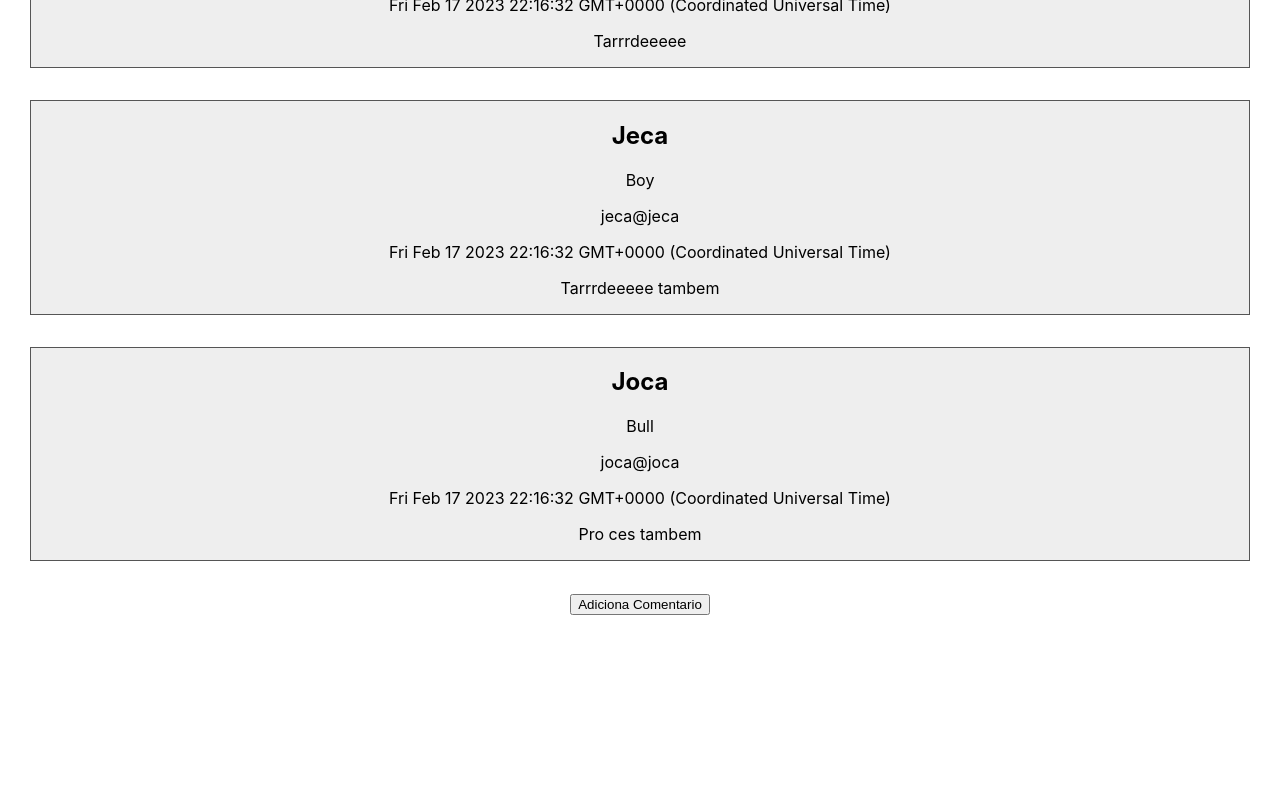
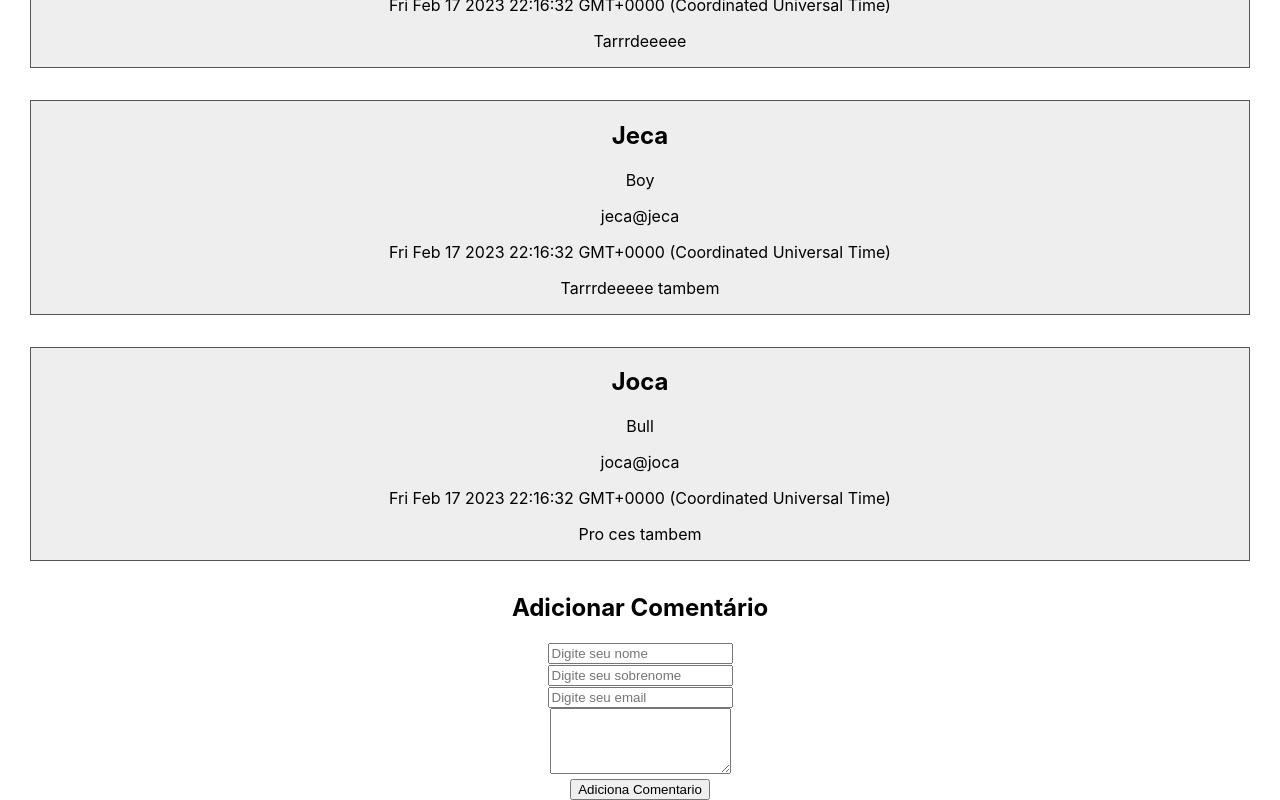
Before and after one commit to SerafimEverton/udemyReact, a React (Create React App) app: page / in a window 1280 px wide. Shown: the part 229-1029 px from the top of the page. Before the commit the page ends 844 px from the top, so only its background shows below. Built offline with nearby package versions, Linux system fonts and the light colour scheme.

Commit message:
Tratamento de Eventos enviando um novo comentario no Form

```diff
--- a/src/App.js
+++ b/src/App.js
@@ -10,39 +10,46 @@
         sobrenome: "Bill",
         email: "juca@juca",
         data: new Date(),
-        mensagem: "Tarrrdeeeee"
+        mensagem: "Tarrrdeeeee",
       },
       {
         nome: "Jeca",
         sobrenome: "Boy",
         email: "jeca@jeca",
         data: new Date(),
-        mensagem: "Tarrrdeeeee tambem"
+        mensagem: "Tarrrdeeeee tambem",
       },
       {
         nome: "Joca",
         sobrenome: "Bull",
         email: "joca@joca",
         data: new Date(),
-        mensagem: "Pro ces tambem"
+        mensagem: "Pro ces tambem",
       },
     ],
+    novoComentario: {
+      nome: "",
+      sobrenome: "",
+      email: "",
+      mensagem: "",
+    },
   };
 
-  adicionaComentario =()=>{
+  adicionarComentario = (evento) => {
+    evento.preventDefault();
 
-    const novoComentario = {
-        nome: 'Maria',
-        sobrenome: 'Luz',
-        email: 'maria@maria',
-        data: new Date(),
-        mensagem: 'Helllloooooo'
-    }
+    const novoComentario = {...this.state.novoComentario, data: new Date()}
 
     this.setState({
-        comentarios: [ ...this.state.comentarios, novoComentario]
-    })
+      comentarios: [...this.state.comentarios, novoComentario],
+      novoComentario: {nome: '', sobrenome: '', email: '', mensagem: ''}
+    });
+  };
 
+  digitacao = evento => {
+    const {name, value} = evento.target;
+    this.setState({
+        novoComentario: {...this.state.novoComentario, [name]: value}})
   }
 
   render() {
@@ -52,7 +59,7 @@
 
         {this.state.comentarios.map((comentario, indice) => (
           <Comentario
-            key = {indice}
+            key={indice}
             nome={comentario.nome}
             sobrenome={comentario.sobrenome}
             email={comentario.email}
@@ -62,8 +69,48 @@
           </Comentario>
         ))}
 
-        <button onClick={this.adicionaComentario}>Adiciona Comentario</button>
+        <form method="post" onSubmit={this.adicionarComentario}>
+          <h2>Adicionar Comentário</h2>
+          <div>
+            <input
+            type="text"
+            name="nome"
+            value={this.state.novoComentario.nome}
+            onChange={this.digitacao}
+            placeholder="Digite seu nome"
+            />
+          </div>
+          <div>
+            <input
+              type="text"
+              name="sobrenome"
+              value={this.state.novoComentario.sobrenome}
+              onChange={this.digitacao}
+              placeholder="Digite seu sobrenome"
+            />
+          </div>
+          <div>
+            <input
+            type="email"
+            name="email"
+            value={this.state.novoComentario.email}
+            onChange={this.digitacao}
+            placeholder="Digite seu email"
+            />
+          </div>
+          {/* <div>
+                <input type="text" name = "none" placeholder="Digite seu nome" />
+            </div> */}
+          <div>
+            <textarea
+            name="mensagem"
+            value={this.state.novoComentario.mensagem}
+            onChange={this.digitacao}
+            rows="4" />
+          </div>
 
+          <button type="submit">Adiciona Comentario</button>
+        </form>
       </div>
     );
   }
```
